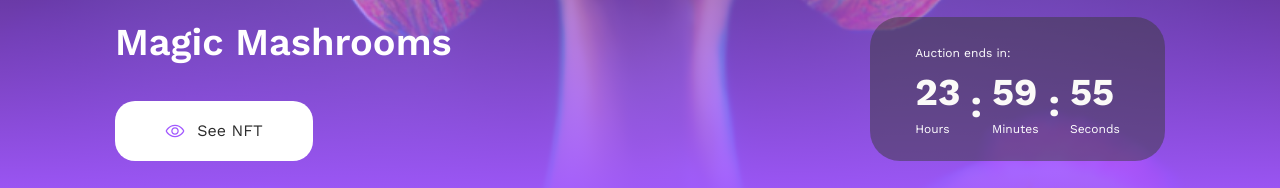
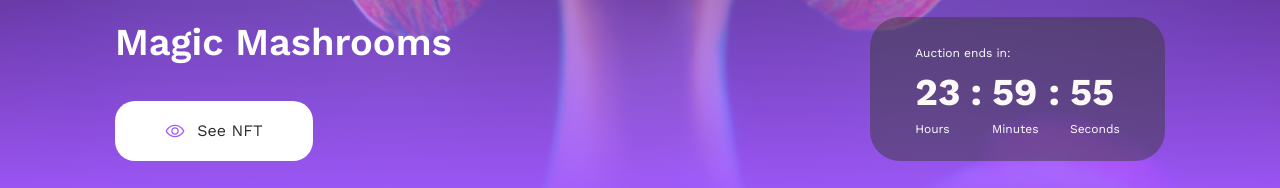
Before and after one commit to talhak911/talha-nft-marketplace, a React (Create React App) app: page / in a window 1280 px wide. Shown: the part 3278-3466 px from the top of the page. Built offline with nearby package versions, Linux system fonts and the light colour scheme; no server answers.

Commit message:
timer aligned

```diff
--- a/src/components/browseCategories/nftHighlight/timer.tsx
+++ b/src/components/browseCategories/nftHighlight/timer.tsx
@@ -79,7 +79,7 @@ const Timer1: React.FC = () => {
       <h4 className="text-[12px] leading-[13.2px]">
         Auction ends in:
       </h4>
-      <div className="flex gap-[10px] items-center justify-center">
+      <div className="flex gap-[10px] ">
         <div className="flex flex-col gap-[5px]">
         <div className="flex">
           <span className=" text-[#FBFAF8] text-[38px] font-bold  leading-[45.6px]">
@@ -91,7 +91,7 @@ const Timer1: React.FC = () => {
         </div>
           <p className=" text-[12px]">Hours</p>
         </div>
-        <span className="text-[#FBFAF8] text-[38px] font-bold">:</span>
+        <span className="text-[#FBFAF8] text-[38px] font-bold  leading-[45.6px] "  >:</span>
         <div className="flex flex-col gap-[5px]">
         <div className="flex">
           <span className=" text-[#FBFAF8] text-[38px] font-bold  leading-[45.6px]">
```
